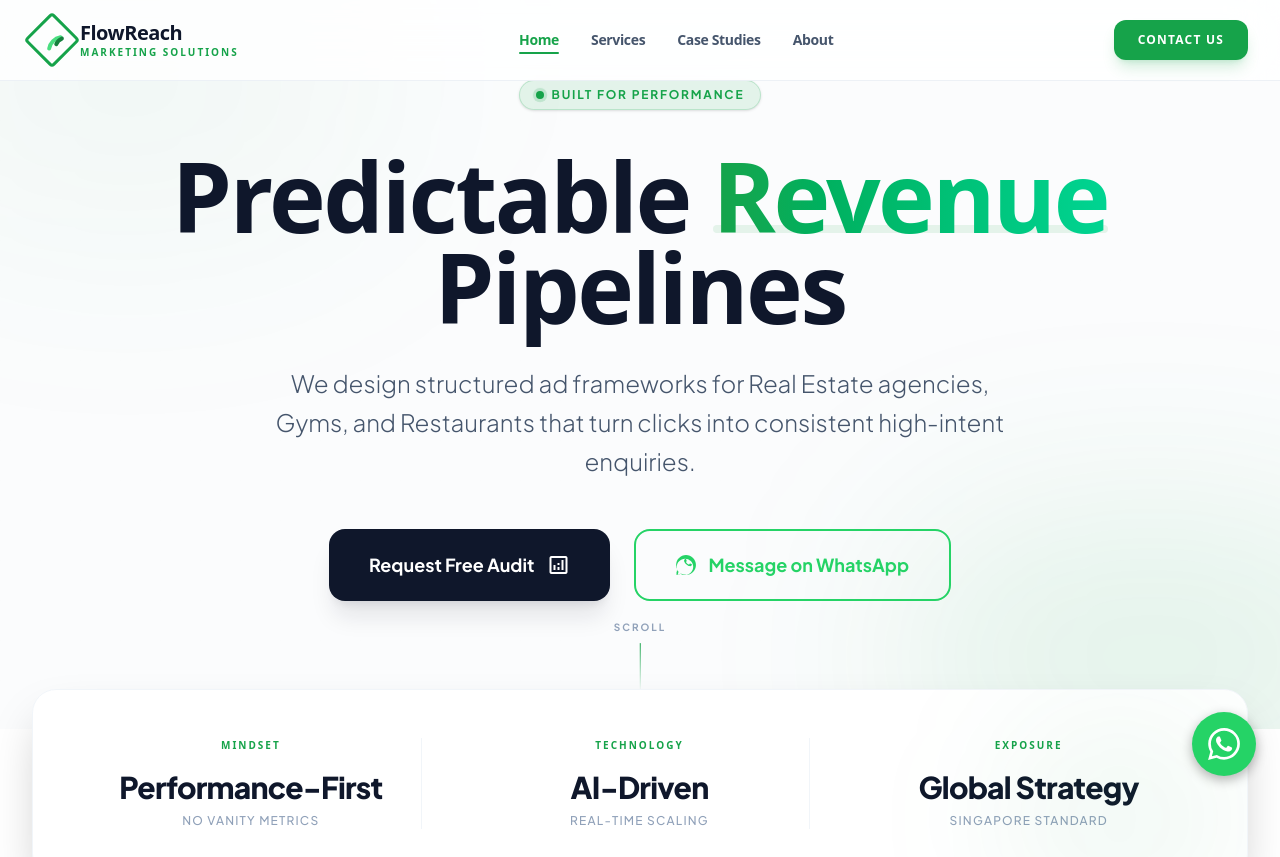
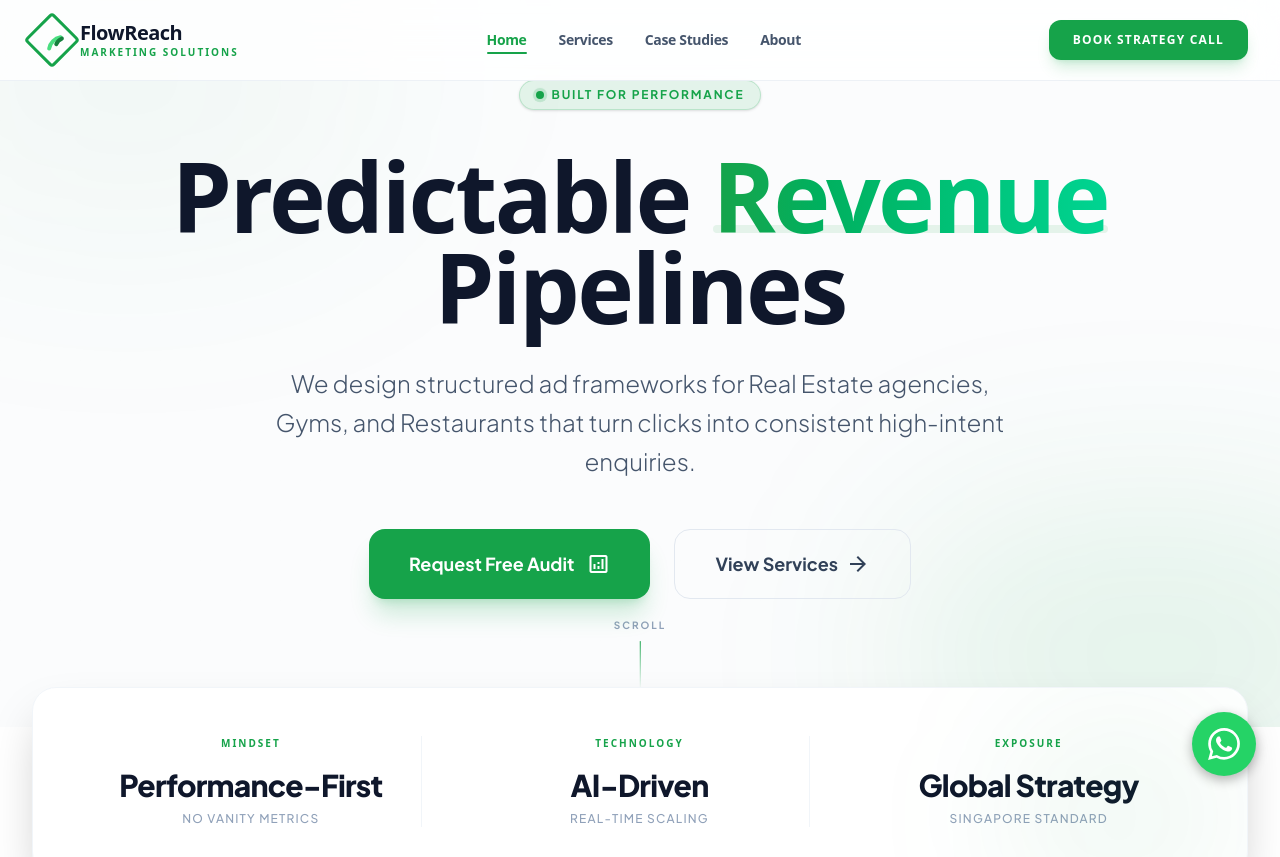
Before and after one commit to varuntejreddy03/flowreach, a React (Vite) app: page / in a window 1280 px wide. Shown: the top 857 px of the page. Built offline with nearby package versions, Linux system fonts and the light colour scheme; a web font is replaced by a local one.

Commit message:
UI: Improved WhatsApp logo in support section

```diff
--- a/src/components/Navbar.jsx
+++ b/src/components/Navbar.jsx
@@ -55,7 +55,7 @@
               onClick={() => { navigate('/contact'); setIsOpen(false); }}
               className="hidden sm:block bg-primary hover:bg-primary-dark text-white text-xs font-black font-display uppercase tracking-widest py-3 px-6 rounded-xl transition-all shadow-lg shadow-primary/20"
             >
-              Contact Us
+              Book Strategy Call
             </motion.button>
 
             {/* Mobile Menu Toggle */}
@@ -96,7 +96,7 @@
                   onClick={() => { navigate('/contact'); setIsOpen(false); }}
                   className="w-full bg-primary hover:bg-primary/90 text-white text-base font-bold py-4 rounded-lg transition-all"
                 >
-                  Contact Us
+                  Book Strategy Call
                 </button>
               </div>
             </div>
--- a/src/components/WhatsAppButton.jsx
+++ b/src/components/WhatsAppButton.jsx
@@ -1,10 +1,5 @@
 const WhatsAppButton = () => (
-  <a
-    className="fixed bottom-6 right-6 z-50 bg-[#25D366] hover:bg-[#20bd5a] text-white p-4 rounded-full shadow-[0_4px_12px_rgba(0,0,0,0.3)] hover:shadow-[0_6px_16px_rgba(0,0,0,0.4)] transition-all transform hover:scale-110 flex items-center justify-center"
-    href={`https://wa.me/919959194226?text=${encodeURIComponent("Hello FlowReach! 🚀 I'm interested in scaling my business enquiries. Can we talk about a strategy?")}`}
-    target="_blank"
-    rel="noopener noreferrer"
-  >
+  <a className="fixed bottom-6 right-6 z-50 bg-[#25D366] hover:bg-[#20bd5a] text-white p-4 rounded-full shadow-[0_4px_12px_rgba(0,0,0,0.3)] hover:shadow-[0_6px_16px_rgba(0,0,0,0.4)] transition-all transform hover:scale-110 flex items-center justify-center" href="https://wa.me/919959194226">
     <svg className="w-8 h-8 fill-current" viewBox="0 0 24 24" xmlns="http://www.w3.org/2000/svg"><path d="M17.472 14.382c-.297-.149-1.758-.867-2.03-.967-.273-.099-.471-.148-.67.15-.197.297-.767.966-.94 1.164-.173.199-.347.223-.644.075-.297-.15-1.255-.463-2.39-1.475-.883-.788-1.48-1.761-1.653-2.059-.173-.297-.018-.458.13-.606.134-.133.298-.347.446-.52.149-.174.198-.298.298-.497.099-.198.05-.371-.025-.52-.075-.149-.669-1.612-.916-2.207-.242-.579-.487-.5-.669-.51-.173-.008-.371-.01-.57-.01-.198 0-.52.074-.792.372-.272.297-1.04 1.016-1.04 2.479 0 1.462 1.065 2.875 1.213 3.074.149.198 2.096 3.2 5.077 4.487.709.306 1.262.489 1.694.625.712.227 1.36.195 1.871.118.571-.085 1.758-.719 2.006-1.413.248-.694.248-1.289.173-1.413-.074-.124-.272-.198-.57-.347m-5.421 7.403h-.004a9.87 9.87 0 01-5.031-1.378l-.361-.214-3.741.982.998-3.648-.235-.374a9.86 9.86 0 01-1.51-5.26c.001-5.45 4.436-9.884 9.888-9.884 2.64 0 5.122 1.03 6.988 2.898a9.825 9.825 0 012.893 6.994c-.003 5.45-4.437 9.884-9.885 9.884m8.413-18.297A11.815 11.815 0 0012.05 0C5.495 0 .16 5.335.157 11.892c0 2.096.547 4.142 1.588 5.945L.057 24l6.305-1.654a11.882 11.882 0 005.683 1.448h.005c6.554 0 11.89-5.335 11.893-11.893a11.821 11.821 0 00-3.48-8.413Z"></path></svg>
   </a>
 );
--- a/src/pages/HomePage.jsx
+++ b/src/pages/HomePage.jsx
@@ -92,23 +92,16 @@
                 whileHover={{ scale: 1.05, boxShadow: "0 20px 25px -5px rgb(22 163 74 / 0.1), 0 8px 10px -6px rgb(22 163 74 / 0.1)" }}
                 whileTap={{ scale: 0.95 }}
                 onClick={() => navigate('/contact')}
-                className="flex items-center justify-center gap-3 bg-slate-900 hover:bg-primary text-white text-lg font-bold py-5 px-10 rounded-2xl transition-all shadow-xl shadow-slate-900/10 min-w-[280px]"
+                className="flex items-center justify-center gap-3 bg-primary hover:bg-primary-dark text-white text-lg font-bold py-5 px-10 rounded-2xl transition-all shadow-xl shadow-primary/20 min-w-[280px]"
               >
                 <span>Request Free Audit</span>
                 <span className="material-symbols-outlined">analytics</span>
               </motion.button>
 
-              <motion.a
-                href={`https://wa.me/919959194226?text=${encodeURIComponent("Hello! 🚀 I'm interested in a strategy audit for my business. I saw your website and would like to talk.")}`}
-                target="_blank"
-                rel="noopener noreferrer"
-                whileHover={{ scale: 1.05 }}
-                whileTap={{ scale: 0.95 }}
-                className="flex items-center justify-center gap-3 px-10 py-5 rounded-2xl text-lg font-bold text-[#25D366] hover:bg-[#25D366] hover:text-white border-2 border-[#25D366] transition-all bg-transparent"
-              >
-                <svg className="w-5 h-5 fill-current" viewBox="0 0 24 24"><path d="M.057 24l1.687-6.163c-1.041-1.804-1.588-3.849-1.588-5.946 0-6.556 5.332-11.888 11.888-11.888 3.176 0 6.161 1.237 8.404 3.48s3.481 5.229 3.481 8.404c0 3.176-1.237 6.161-3.48 8.404-2.244 2.244-5.229 3.481-8.404 3.481-1.936 0-3.834-.473-5.534-1.371l-5.854 1.5l.473-6.195zm5.534-1.428l.325.192c1.455.859 3.132 1.313 4.881 1.313 5.432 0 9.849-4.417 9.849-9.849 0-2.63-1.025-5.101-2.887-6.963s-4.333-2.887-6.962-2.887c-5.433 0-9.85 4.417-9.85 9.85 0 2.052.64 4.045 1.849 5.717l.217.301-.849 3.102 3.277-.839zm12.915-11.53c-.229-.115-1.352-.667-1.562-.743-.21-.076-.363-.115-.516.115-.152.23-.591.743-.725.897-.133.152-.267.171-.497.057-.23-.115-.968-.357-1.844-1.138-.682-.609-1.142-1.36-1.275-1.591-.134-.23-.014-.354.101-.469l.41-.479c.115-.133.152-.229.229-.382.076-.153.038-.287-.019-.401-.057-.115-.516-1.243-.706-1.701-.184-.445-.372-.384-.516-.391l-.441-.008c-.152 0-.401.057-.611.287-.21.23-.801.783-.801 1.911s.821 2.217.935 2.37c.115.153 1.615 2.466 3.914 3.457.547.236.974.377 1.307.483.55.174 1.051.15 1.446.091.44-.066 1.352-.553 1.543-1.087.191-.535.191-.993.134-1.087-.057-.115-.21-.171-.44-.286z" /></svg>
-                Message on WhatsApp
-              </motion.a>
+              <Link to="/services" className="flex items-center justify-center gap-2 group px-10 py-5 rounded-2xl text-lg font-bold text-slate-700 hover:text-primary transition-colors border border-slate-200 hover:border-primary/30">
+                View Services
+                <span className="material-symbols-outlined group-hover:translate-x-1 transition-transform">arrow_forward</span>
+              </Link>
             </motion.div>
           </motion.div>
         </div>
@@ -294,7 +287,9 @@
                     rel="noopener noreferrer"
                     className="px-10 py-5 bg-[#25D366] text-white rounded-2xl font-bold text-lg hover:bg-[#20bd5a] hover:scale-105 transition-all shadow-xl shadow-green-500/20 flex items-center gap-3"
                   >
-                    <svg className="w-6 h-6 fill-current" viewBox="0 0 24 24"><path d="M.057 24l1.687-6.163c-1.041-1.804-1.588-3.849-1.588-5.946 0-6.556 5.332-11.888 11.888-11.888 3.176 0 6.161 1.237 8.404 3.48s3.481 5.229 3.481 8.404c0 3.176-1.237 6.161-3.48 8.404-2.244 2.244-5.229 3.481-8.404 3.481-1.936 0-3.834-.473-5.534-1.371l-5.854 1.5l.473-6.195zm5.534-1.428l.325.192c1.455.859 3.132 1.313 4.881 1.313 5.432 0 9.849-4.417 9.849-9.849 0-2.63-1.025-5.101-2.887-6.963s-4.333-2.887-6.962-2.887c-5.433 0-9.85 4.417-9.85 9.85 0 2.052.64 4.045 1.849 5.717l.217.301-.849 3.102 3.277-.839zm12.915-11.53c-.229-.115-1.352-.667-1.562-.743-.21-.076-.363-.115-.516.115-.152.23-.591.743-.725.897-.133.152-.267.171-.497.057-.23-.115-.968-.357-1.844-1.138-.682-.609-1.142-1.36-1.275-1.591-.134-.23-.014-.354.101-.469l.41-.479c.115-.133.152-.229.229-.382.076-.153.038-.287-.019-.401-.057-.115-.516-1.243-.706-1.701-.184-.445-.372-.384-.516-.391l-.441-.008c-.152 0-.401.057-.611.287-.21.23-.801.783-.801 1.911s.821 2.217.935 2.37c.115.153 1.615 2.466 3.914 3.457.547.236.974.377 1.307.483.55.174 1.051.15 1.446.091.44-.066 1.352-.553 1.543-1.087.191-.535.191-.993.134-1.087-.057-.115-.21-.171-.44-.286z" /></svg>
+                    <svg className="w-6 h-6 fill-current" viewBox="0 0 24 24">
+                      <path d="M17.472 14.382c-.297-.149-1.758-.867-2.03-.967-.273-.099-.471-.148-.67.15-.197.297-.767.966-.94 1.164-.173.199-.347.223-.644.075-.297-.15-1.255-.463-2.39-1.475-.883-.788-1.48-1.761-1.653-2.059-.173-.297-.018-.458.13-.606.134-.133.298-.347.446-.52.149-.174.198-.298.298-.497.099-.198.05-.371-.025-.52-.075-.149-.669-1.612-.916-2.207-.242-.579-.487-.5-.669-.51-.173-.008-.371-.01-.57-.01-.198 0-.52.074-.792.372-.272.297-1.04 1.016-1.04 2.479 0 1.462 1.065 2.875 1.213 3.074.149.198 2.096 3.2 5.077 4.487.709.306 1.262.489 1.694.625.712.227 1.36.195 1.871.118.571-.085 1.758-.719 2.006-1.413.248-.694.248-1.289.173-1.413-.074-.124-.272-.198-.57-.347m-5.421 7.403h-.004a9.87 9.87 0 01-5.031-1.378l-.361-.214-3.741.982.998-3.648-.235-.374a9.86 9.86 0 01-1.51-5.26c.001-5.45 4.436-9.884 9.888-9.884 2.64 0 5.122 1.03 6.988 2.898a9.825 9.825 0 012.893 6.994c-.003 5.45-4.437 9.884-9.885 9.884m8.413-18.297A11.815 11.815 0 0012.05 0C5.414 0 .018 5.393 0 12.03c0 2.122.554 4.197 1.604 6.013l-1.704 6.223 6.365-1.67a11.813 11.813 0 005.77 1.503h.005c6.636 0 12.032-5.393 12.035-12.032a11.772 11.772 0 00-3.411-8.506z" />
+                    </svg>
                     Message Us
                   </a>
                 </div>
```
